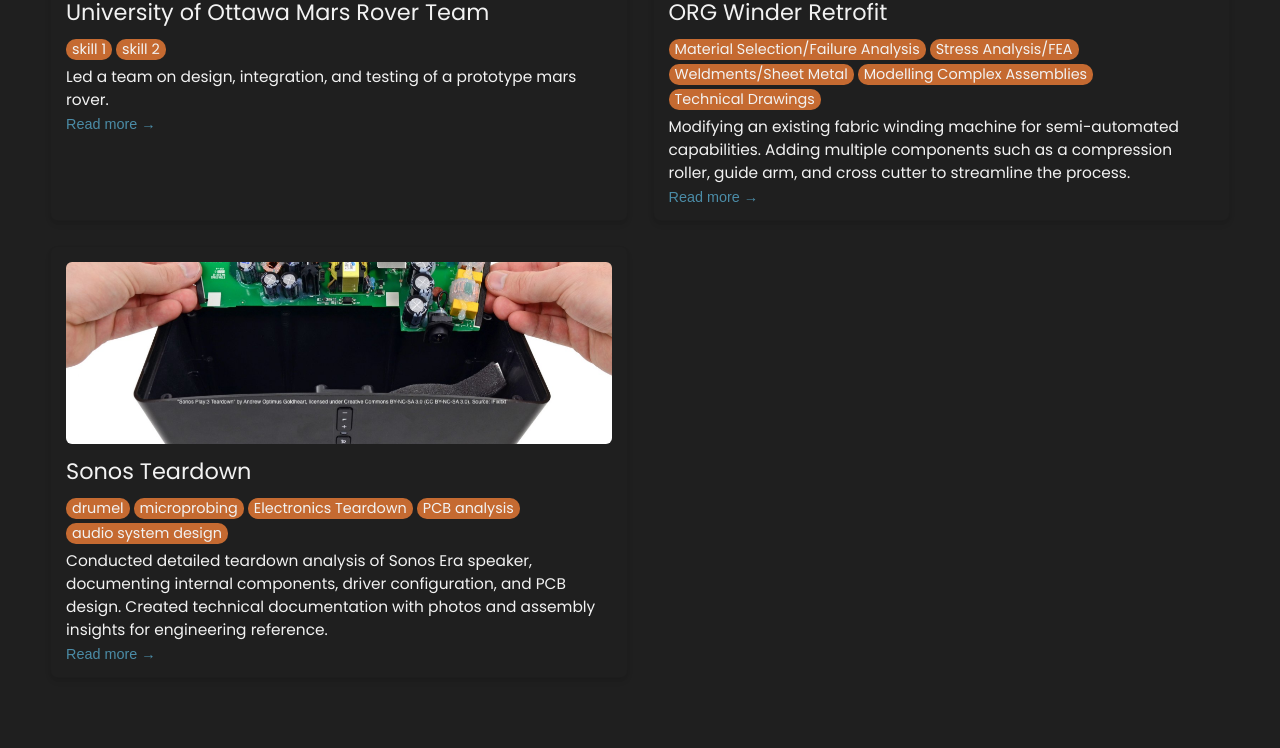
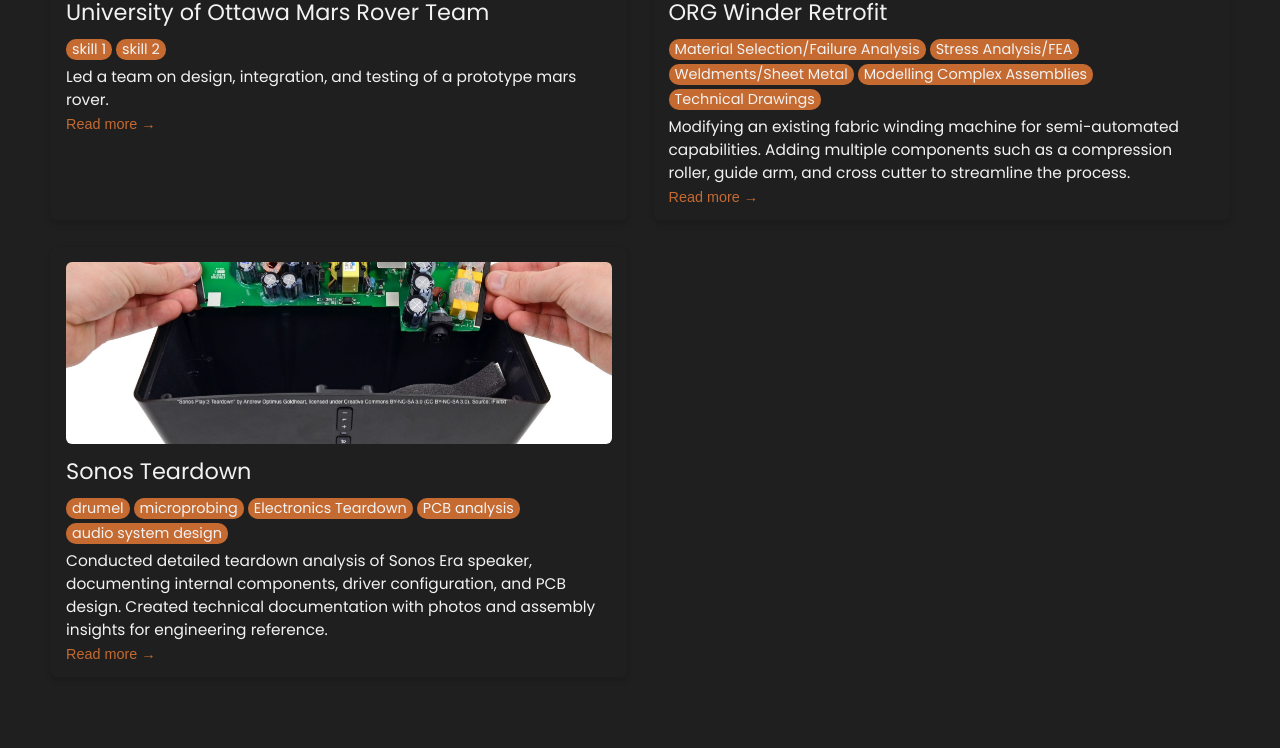
Before and after one commit to Alvin-Htet/Alvin-Htet.github.io, a Jekyll site: the page built from index.html, in a window 1280 px wide. Shown: the part 1307-2055 px from the top of the page. Built offline with Jekyll 4.4.1, drawn with Linux system fonts in a browser that asks for light colours.

Commit message:
Update _config.yml

```diff
--- a/_config.yml
+++ b/_config.yml
@@ -83,7 +83,7 @@ colors: # this is the basic theme
   text: "#F2F2F2"
   border: "#C56A31"
   link: "#F2F2F2"
-  highlight: "#4B8CA7"
+  highlight: "#C56A31"
   background: "#1F1F1F"
   light_background: "#C56A31"
 
```
